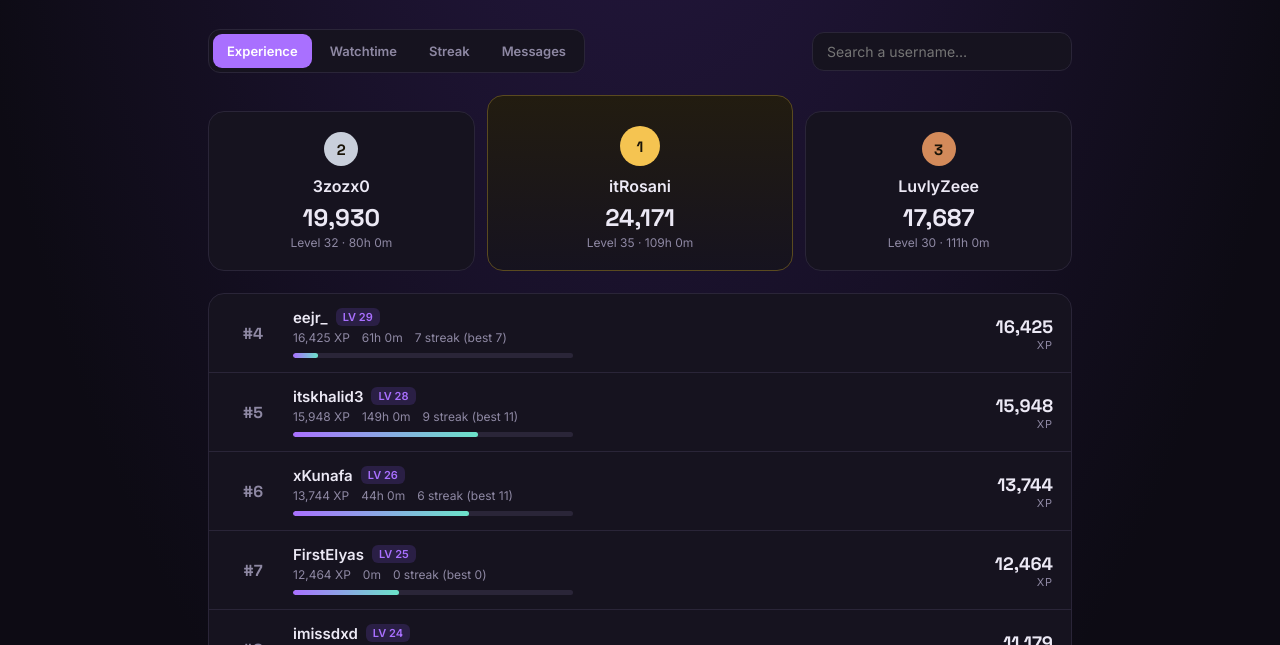
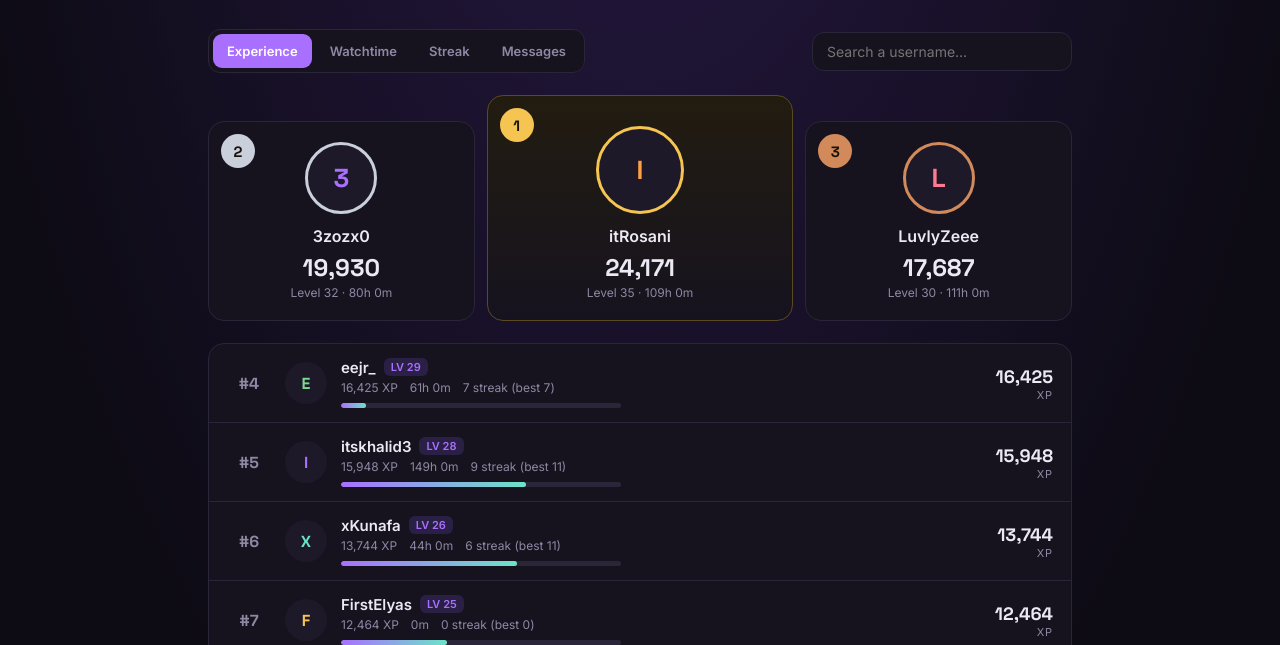
Before and after one commit to Dev11ll/LeaderBoard, a plain HTML site: page index.html in a window 1280 px wide. Shown: the part 155-800 px from the top of the page. Drawn offline with Linux system fonts and the light colour scheme.

Commit message:
Update index.html

```diff
--- a/index.html
+++ b/index.html
@@ -43,7 +43,7 @@
   .pod .small{color:var(--mute);font-size:12px;margin-top:2px}
 
   .list{background:var(--panel);border:1px solid var(--line);border-radius:16px;overflow:hidden}
-  .row{display:grid;grid-template-columns:52px 1fr auto;gap:14px;align-items:center;padding:14px 18px;border-top:1px solid var(--line)}
+  .row{display:grid;grid-template-columns:44px 42px 1fr auto;gap:14px;align-items:center;padding:14px 18px;border-top:1px solid var(--line)}
   .row:first-child{border-top:0}
   .row:hover{background:var(--panel2)}
   .rank{font:700 16px "Space Grotesk",sans-serif;color:var(--mute);text-align:center}
@@ -55,6 +55,15 @@
   .stat .v{font:700 18px "Space Grotesk",sans-serif}
   .stat .k{color:var(--mute);font-size:11px;text-transform:uppercase;letter-spacing:.08em}
   .lvl{display:inline-block;background:#2a1f45;color:var(--accent);font-weight:700;font-size:11px;padding:2px 7px;border-radius:6px;margin-left:8px;vertical-align:2px}
+  .av{position:relative;flex:none;border-radius:50%;overflow:hidden;display:grid;place-items:center;
+      font:700 16px "Space Grotesk",sans-serif;color:#fff;background:var(--panel2)}
+  .av img{width:100%;height:100%;object-fit:cover;display:block}
+  .row .av{width:42px;height:42px}
+  .pod .av{width:72px;height:72px;margin:0 auto 12px;font-size:26px;border:3px solid var(--line)}
+  .pod.p1 .av{width:88px;height:88px;border-color:var(--gold)}
+  .pod.p2 .av{border-color:var(--silver)} .pod.p3 .av{border-color:var(--bronze)}
+  .pod .medal{position:absolute;top:12px;left:12px;margin:0}
+  .pod.p1 .medal{width:34px;height:34px}
   .empty{padding:40px;text-align:center;color:var(--mute)}
   .more{display:block;margin:16px auto 0;background:var(--panel);border:1px solid var(--line);color:var(--text);
         font:600 13px Inter,sans-serif;padding:10px 20px;border-radius:10px;cursor:pointer}
@@ -63,7 +72,8 @@
   @media (max-width:560px){
     .podium{grid-template-columns:1fr;}
     .pod.p1{order:-1}
-    .row{grid-template-columns:36px 1fr auto;padding:12px}
+    .row{grid-template-columns:30px 36px 1fr auto;gap:10px;padding:12px}
+    .row .av{width:36px;height:36px}
   }
 </style>
 </head>
@@ -93,7 +103,7 @@
 </div>
 
 <script>
-const DEMO = {channel:"YourChannel",updated:new Date().toISOString(),users:[
+const DEMO = {channel:"devvvvvvvvil",updated:new Date().toISOString(),users:[
   {n:"Miralow",l:"miralow",xp:130426,lv:81,pct:19,wt:21480,st:31,best:44,msg:18230},
   {n:"Nezuraa",l:"nezuraa",xp:104615,lv:72,pct:79,wt:17320,st:11,best:39,msg:15012},
   {n:"MonoZone",l:"monozone",xp:91908,lv:68,pct:25,wt:15800,st:6,best:22,msg:12001},
@@ -110,6 +120,16 @@ const fmtNum = n => n.toLocaleString();
 const fmtTime = m => { const h = Math.floor(m/60); return h ? `${fmtNum(h)}h ${m%60}m` : `${m}m`; };
 const val = (u,k) => k==="wt" ? fmtTime(u.wt) : k==="st" ? `${u.st} 🔥` : fmtNum(u[k]);
 const esc = s => String(s).replace(/[&<>"']/g, c => ({"&":"&amp;","<":"&lt;",">":"&gt;",'"':"&quot;","'":"&#39;"}[c]));
+
+const COLORS = ["#a970ff","#6be3c9","#f5c451","#ff7a90","#5aa9ff","#ff9f43","#7bd88f"];
+function avatar(u){
+  const letter = esc((u.n || "?").charAt(0).toUpperCase());
+  const color = COLORS[[...u.l].reduce((h,c)=>h+c.charCodeAt(0),0) % COLORS.length];
+  const fallback = `<span style="color:${color}">${letter}</span>`;
+  if (!u.a) return `<div class="av">${fallback}</div>`;
+  return `<div class="av"><img src="${esc(u.a)}" alt="" loading="lazy" referrerpolicy="no-referrer"
+          onerror="this.parentNode.innerHTML='${fallback.replace(/"/g,'&quot;')}'"></div>`;
+}
 
 function ago(iso){
   const s = Math.max(0, (Date.now() - new Date(iso)) / 1000);
@@ -133,6 +153,7 @@ function render(){
     pod.innerHTML = order.map(i => { const u = sorted[i]; return `
       <div class="pod p${i+1}">
         <div class="medal">${i+1}</div>
+        ${avatar(u)}
         <div class="name">${esc(u.n)}</div>
         <div class="big">${val(u,key)}</div>
         <div class="small">Level ${u.lv} · ${fmtTime(u.wt)}</div>
@@ -143,6 +164,7 @@ function render(){
   document.getElementById("list").innerHTML = rows.length ? rows.map(u => `
     <div class="row">
       <div class="rank">#${u.rank}</div>
+      ${avatar(u)}
       <div class="who">
         <div class="name">${esc(u.n)}<span class="lvl">LV ${u.lv}</span></div>
         <div class="meta"><span>${fmtNum(u.xp)} XP</span><span>${fmtTime(u.wt)}</span><span>${u.st} streak (best ${u.best})</span></div>
```
